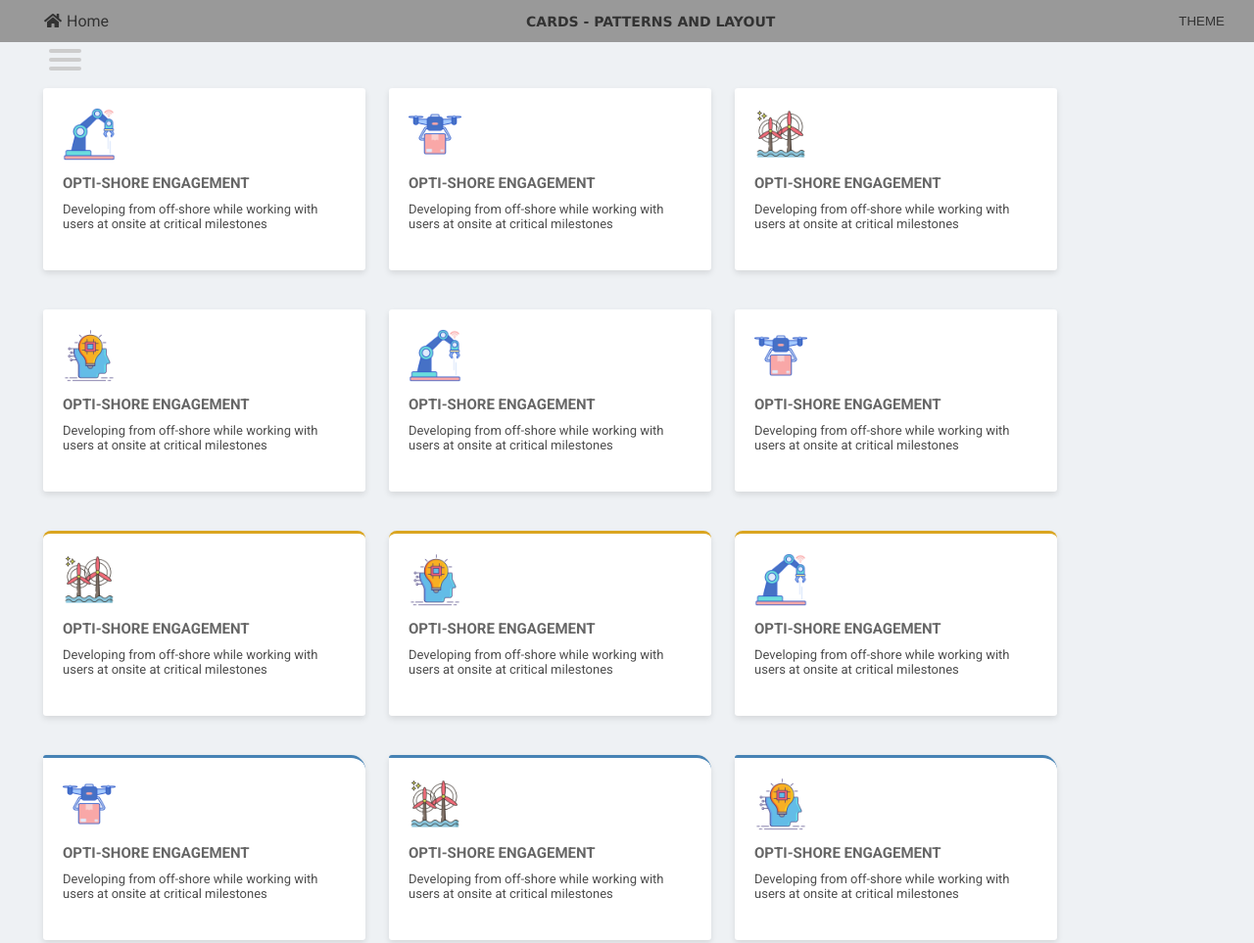
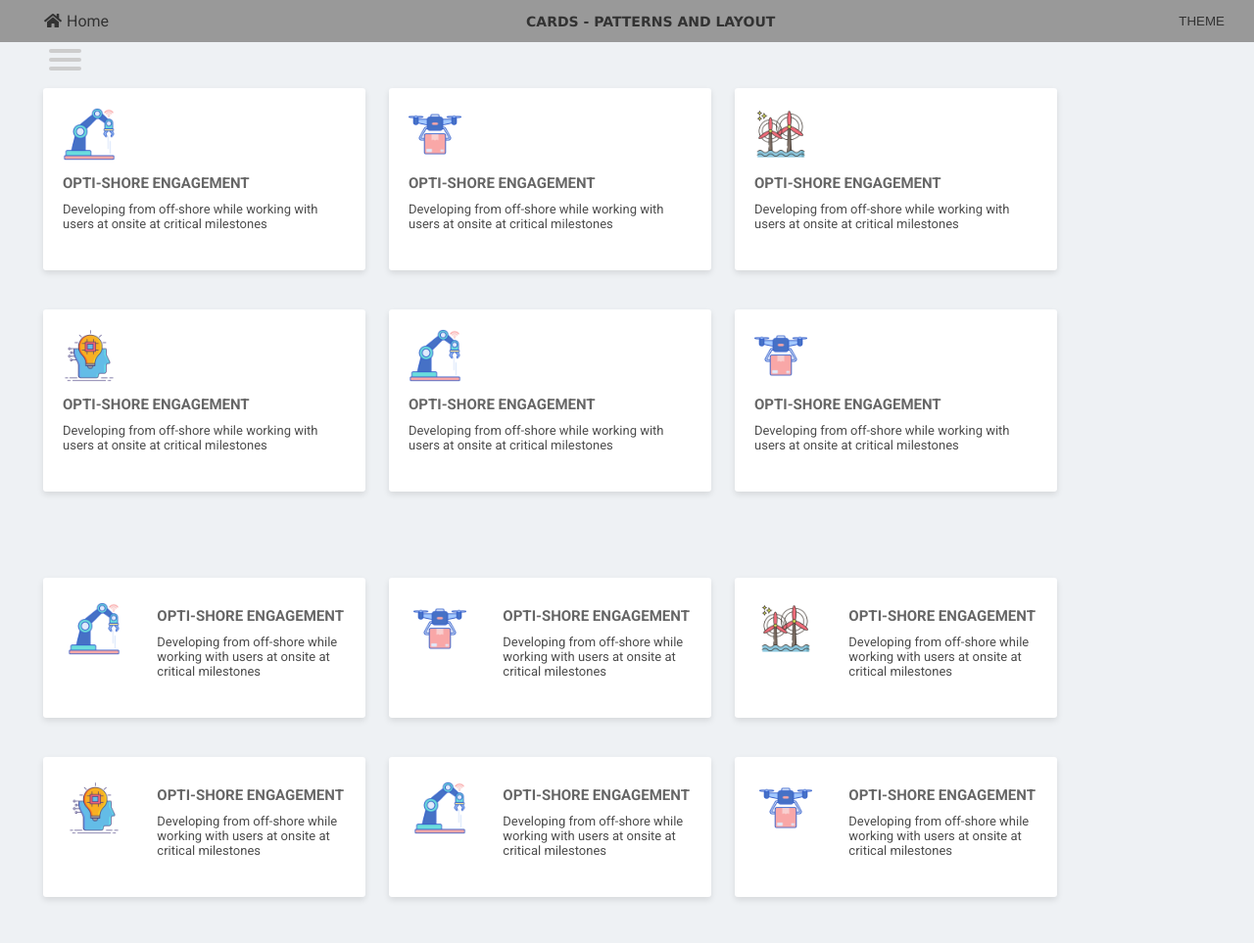
Before and after one commit to gopivjn/fab-card-layout-designs, a plain HTML site: page index.html in a window 1280 px wide. Shown: the top 963 px of the page at 98% size. Drawn offline with nearby package versions, Linux system fonts and the light colour scheme.

Commit message:
card design and layout design

```diff
--- a/index.html
+++ b/index.html
@@ -168,6 +168,118 @@
               </p>
             </div>
           </div>
+        </div>
+        <div id="lay1s" class="page">
+          <div class="cards layout2">
+            <div>
+              <img src="./img/robot.png" alt="" />
+            </div>
+            <div>
+              <div>
+                <h4>
+                  OPTI-SHORE ENGAGEMENT
+                </h4>
+              </div>
+              <div>
+                <p>
+                  Developing from off-shore while working with users at onsite
+                  at critical milestones
+                </p>
+              </div>
+            </div>
+          </div>
+          <div class="cards layout2">
+            <div>
+              <img src="./img/robot (1).png" alt="" />
+            </div>
+            <div>
+              <div>
+                <h4>
+                  OPTI-SHORE ENGAGEMENT
+                </h4>
+              </div>
+              <div>
+                <p>
+                  Developing from off-shore while working with users at onsite
+                  at critical milestones
+                </p>
+              </div>
+            </div>
+          </div>
+          <div class="cards layout2">
+            <div>
+              <img src="./img/wind.png" alt="" />
+            </div>
+            <div>
+              <div>
+                <h4>
+                  OPTI-SHORE ENGAGEMENT
+                </h4>
+              </div>
+              <div>
+                <p>
+                  Developing from off-shore while working with users at onsite
+                  at critical milestones
+                </p>
+              </div>
+            </div>
+          </div>
+          <div class="cards layout2">
+            <div>
+              <img src="./img/brain.png" alt="" />
+            </div>
+            <div>
+              <div>
+                <h4>
+                  OPTI-SHORE ENGAGEMENT
+                </h4>
+              </div>
+              <div>
+                <p>
+                  Developing from off-shore while working with users at onsite
+                  at critical milestones
+                </p>
+              </div>
+            </div>
+          </div>
+          <div class="cards layout2">
+            <div>
+              <img src="./img/robot.png" alt="" />
+            </div>
+            <div>
+              <div>
+                <h4>
+                  OPTI-SHORE ENGAGEMENT
+                </h4>
+              </div>
+              <div>
+                <p>
+                  Developing from off-shore while working with users at onsite
+                  at critical milestones
+                </p>
+              </div>
+            </div>
+          </div>
+          <div class="cards layout2">
+            <div>
+              <img src="./img/robot (1).png" alt="" />
+            </div>
+            <div>
+              <div>
+                <h4>
+                  OPTI-SHORE ENGAGEMENT
+                </h4>
+              </div>
+              <div>
+                <p>
+                  Developing from off-shore while working with users at onsite
+                  at critical milestones
+                </p>
+              </div>
+            </div>
+          </div>
+        </div>
+        <div id="lay1m" class="page">
           <div class="cards cards-style2">
             <div>
               <img src="./img/wind.png" alt="" />
--- a/main.scss
+++ b/main.scss
@@ -380,6 +380,16 @@ button {
     width: 54px;
   }
 }
+
+#lay1s .layout2 {
+  display: grid;
+  grid-template-columns: 1fr 2fr;
+}
+
+#lay1s .layout2 img {
+  margin: 5px 5px;
+}
+
 // Medium cards
 .page-m {
   display: flex;
@@ -409,11 +419,6 @@ button {
   }
   img {
     width: 74px;
-  }
-
-  .cards-child {
-  }
-  .cards-parent {
   }
 }
 
```
Also changed, not shown: css/main.css, 1 other file.
